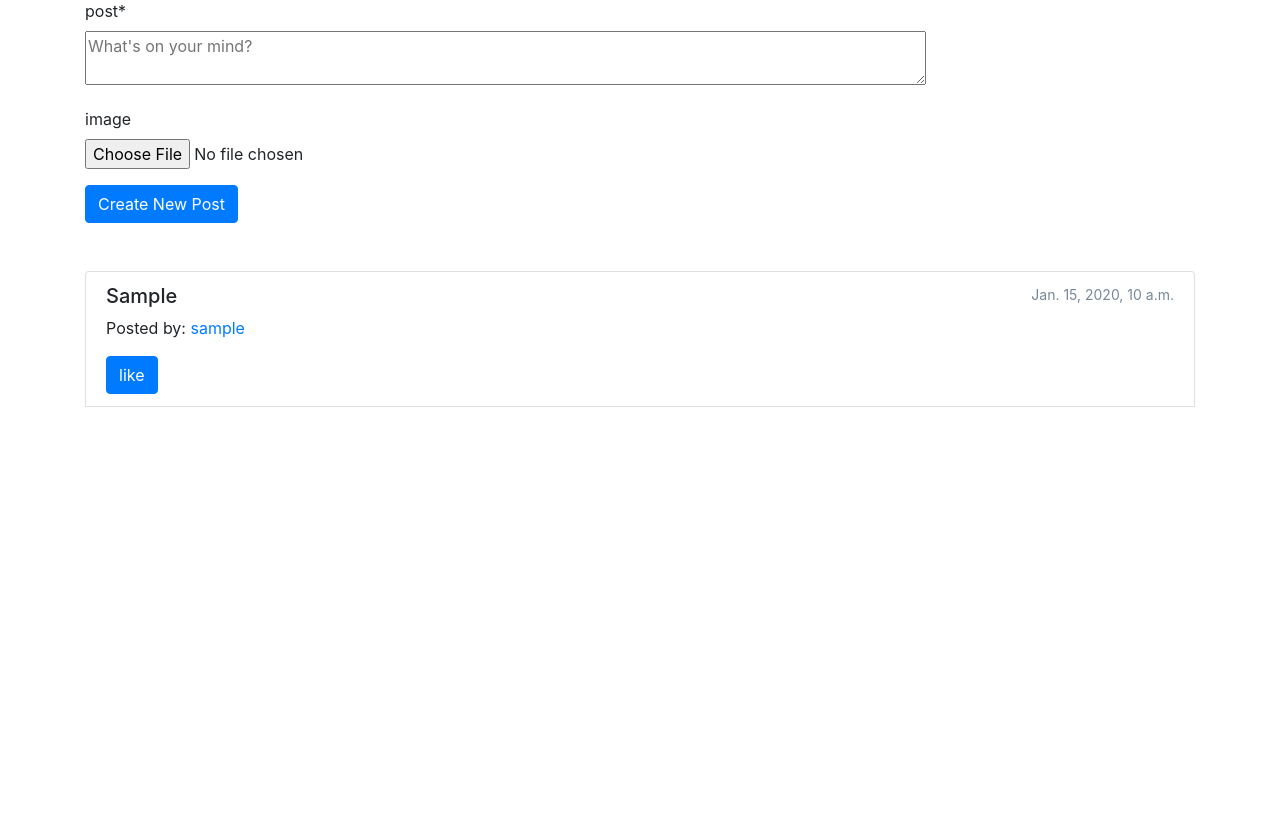
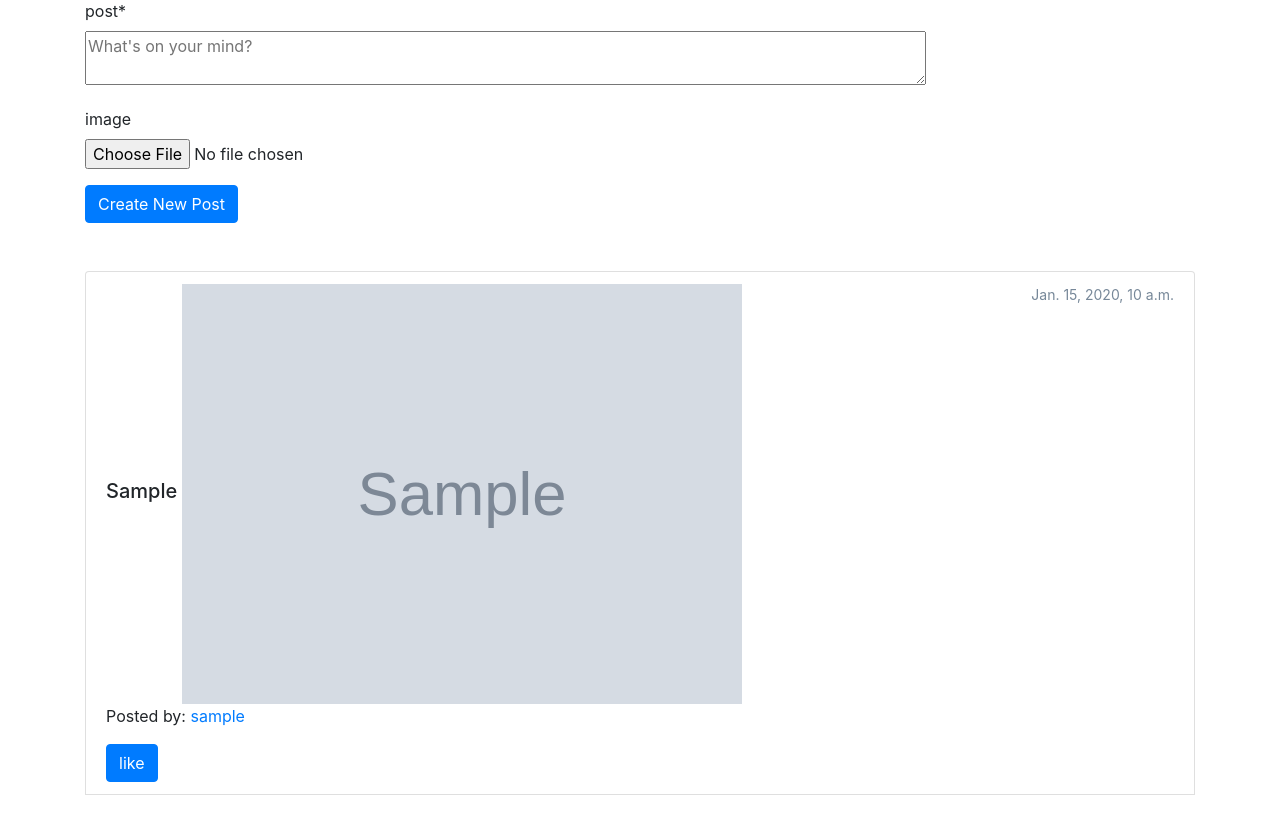
Before and after one commit to Willmay/Summer-Project, a Django app: page /post/ in a window 1280 px wide. Shown: the part 57-876 px from the top of the page. Before the commit the page ends 464 px from the top, so only its background shows below. Run offline with Django 3.2, Linux system fonts and the light colour scheme; a user stored in the database is signed in; tables that the repository leaves empty hold one stand-in row (values such as "Sample post"); grey boxes marked "Sample" are stand-in pictures; some libraries are stand-ins or nearby versions.

Commit message:
Image showed in feed

```diff
--- a/riceshare/riceshare/templates/post/post_home.html
+++ b/riceshare/riceshare/templates/post/post_home.html
@@ -19,6 +19,7 @@
       {% for post in posts %}
         <li class='list-group-item'>
           <h5 style="display:inline-block;">{{post.post}} </a> </h5>
+          <img src="{{post.image.url}}" height="420"></img>
               <small class="pull-right" style="color: lightslategray;">{{ post.updated_at}}</small>
             <p>Posted by:
               <a href = "{{post.user.get_absolute_url}}"> {{post.user.username}}</a>
```
